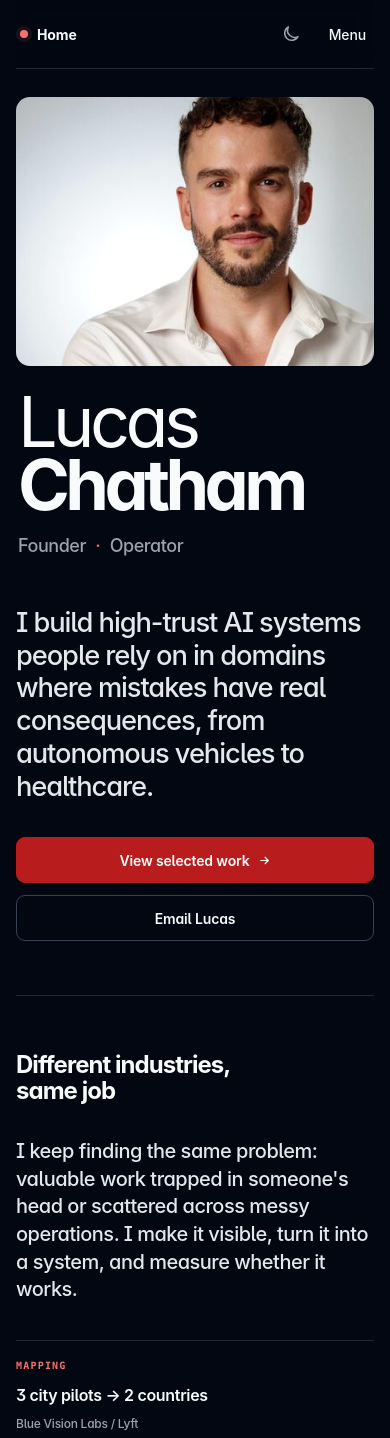
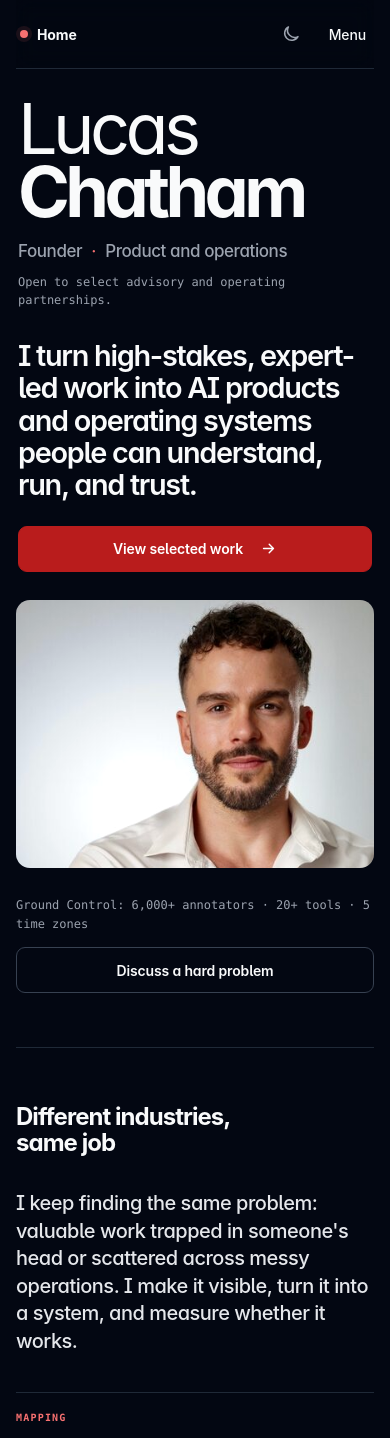
Before and after one commit to lucaschatham/lucaschatham, a Next.js app: page / in a window 390 px wide. Shown: the top 1438 px of the page. Built offline with nearby package versions, Linux system fonts and the light colour scheme.

Commit message:
Implement advisory direction D hero

```diff
--- a/app/page.tsx
+++ b/app/page.tsx
@@ -1,7 +1,6 @@
 import {
   CareerThroughline,
   Hero,
-  Lede,
   ManifestPage,
   RowsSection,
   projectToRow,
@@ -50,7 +49,6 @@ export default function Home() {
         dangerouslySetInnerHTML={{ __html: JSON.stringify(personSchema) }}
       />
       <Hero />
-      <Lede />
       <CareerThroughline />
       {work.length > 0 && (
         <RowsSection
--- a/app/redesign.css
+++ b/app/redesign.css
@@ -333,19 +333,25 @@ summary:focus-visible,
 
 .hero-cine {
   display: grid;
-  grid-template-columns: minmax(0, 1.08fr) minmax(320px, 0.92fr);
-  align-items: center;
-  gap: clamp(36px, 6vw, 80px);
+  grid-template-columns: minmax(0, 1fr) minmax(320px, 0.88fr);
+  grid-template-rows: auto 1fr;
+  align-items: start;
+  column-gap: clamp(36px, 6vw, 80px);
+  row-gap: 24px;
   margin-top: 64px;
+  padding-bottom: 72px;
+  border-bottom: 1px solid var(--line);
   background: transparent;
   overflow: visible;
 }
 
-.hero-copy {
+.hero-story {
+  grid-column: 1;
+  grid-row: 1;
   display: flex;
   flex-direction: column;
-  justify-content: center;
-  padding: 0;
+  align-items: flex-start;
+  min-width: 0;
 }
 
 .hero-eyebrow,
@@ -363,7 +369,7 @@ summary:focus-visible,
   position: static;
   margin: 0;
   color: var(--silver-100);
-  font-size: clamp(60px, 8vw, 100px);
+  font-size: clamp(60px, 7vw, 92px);
   font-weight: 400;
   line-height: 0.9;
   letter-spacing: -0.065em;
@@ -376,10 +382,9 @@ summary:focus-visible,
 }
 
 .hero-role {
-  display: block;
-  margin-top: 26px;
+  margin: 0;
   color: var(--gray-400);
-  font-size: clamp(18px, 2vw, 24px);
+  font-size: clamp(17px, 1.7vw, 21px);
   font-weight: 500;
   letter-spacing: -0.025em;
 }
@@ -389,8 +394,38 @@ summary:focus-visible,
   padding: 0 5px;
 }
 
+.hero-meta {
+  display: grid;
+  gap: 8px;
+  margin-top: 24px;
+}
+
+.hero-status,
+.hero-proof {
+  margin: 0;
+  color: var(--steel-500);
+  font-family: var(--font-mono);
+  font-size: 12px;
+  font-weight: 550;
+  letter-spacing: 0;
+  line-height: 1.55;
+}
+
+.hero-proposition {
+  max-width: 25ch;
+  margin: clamp(28px, 4vw, 42px) 0 0;
+  color: var(--silver-100);
+  font-size: clamp(25px, 3vw, 35px);
+  font-weight: 560;
+  line-height: 1.12;
+  letter-spacing: -0.045em;
+}
+
 .hero-portrait {
-  min-height: 520px;
+  grid-column: 2;
+  grid-row: 1 / span 2;
+  width: 100%;
+  min-height: 0;
   margin: 0;
   overflow: hidden;
   border-radius: 18px;
@@ -412,31 +447,26 @@ summary:focus-visible,
   transform: scale(1.015);
 }
 
-.lede {
-  max-width: none;
-  margin: 72px 0 0;
-  padding: 0 0 72px;
-  border-bottom: 1px solid var(--line);
-  color: var(--silver-100);
+.hero-evidence {
+  grid-column: 1;
+  grid-row: 2;
+  display: flex;
+  flex-wrap: wrap;
+  align-items: center;
+  gap: 14px 18px;
+  align-self: end;
 }
 
-.proof-line {
-  max-width: 760px;
-  margin: 0;
-  color: var(--silver-200);
-  font-size: clamp(25px, 3.25vw, 40px);
-  font-weight: 500;
-  line-height: 1.2;
-  letter-spacing: -0.04em;
-}
-
-.hero-actions {
-  display: flex;
-  gap: 12px;
-  margin-top: 34px;
+.hero-proof {
+  flex-basis: 100%;
+  color: var(--gray-400);
 }
 
 .hero-action {
+  display: inline-flex;
+  align-items: center;
+  justify-content: center;
+  gap: 9px;
   min-height: 46px;
   padding: 0 17px;
   border: 1px solid var(--line-strong);
@@ -449,6 +479,15 @@ summary:focus-visible,
   letter-spacing: -0.01em;
   text-transform: none;
   transition: border-color 150ms ease, background 150ms ease, color 150ms ease;
+}
+
+.hero-story > .hero-action {
+  margin-top: 24px;
+}
+
+.hero-action svg {
+  width: 17px;
+  height: 17px;
 }
 
 .hero-action:hover,
@@ -1210,11 +1249,15 @@ summary:focus-visible,
 
   .hero-cine {
     grid-template-columns: 1fr;
-    gap: 24px;
+    grid-template-rows: auto auto auto;
+    gap: 28px;
     margin-top: 28px;
+    padding-bottom: 54px;
   }
 
-  .hero-copy {
+  .hero-story {
+    grid-column: 1;
+    grid-row: 1;
     padding: 0 2px;
   }
 
@@ -1223,11 +1266,22 @@ summary:focus-visible,
   }
 
   .hero-role {
+    font-size: 17px;
+  }
+
+  .hero-meta {
     margin-top: 16px;
   }
 
+  .hero-proposition {
+    max-width: 27ch;
+    margin-top: 30px;
+    font-size: clamp(25px, 7.4vw, 34px);
+  }
+
   .hero-portrait {
-    order: -1;
+    grid-column: 1;
+    grid-row: 2;
     min-height: 0;
     max-height: none;
     border-radius: 14px;
@@ -1235,16 +1289,13 @@ summary:focus-visible,
 
   .hero-portrait img {
     aspect-ratio: 4 / 3;
-    object-position: center 18%;
+    object-position: center 10%;
   }
 
-  .lede {
-    margin-top: 48px;
-    padding-bottom: 54px;
-  }
-
-  .proof-line {
-    font-size: clamp(23px, 7vw, 32px);
+  .hero-evidence {
+    grid-column: 1;
+    grid-row: 3;
+    align-items: flex-start;
   }
 
   .throughline {
@@ -1319,11 +1370,6 @@ summary:focus-visible,
     font-size: clamp(52px, 18vw, 72px);
   }
 
-  .hero-actions {
-    display: grid;
-    grid-template-columns: 1fr;
-  }
-
   .hero-action {
     width: 100%;
   }
--- a/components/manifest.tsx
+++ b/components/manifest.tsx
@@ -276,13 +276,29 @@ export function ManifestNav({ active }: { active: NavKey }) {
 export function Hero() {
   return (
     <section className="hero-cine" aria-labelledby="home-hero-title">
-      <div className="hero-copy">
+      <div className="hero-story">
         <h1 className="name" id="home-hero-title">
           Lucas <b>Chatham</b>
         </h1>
-        <span className="hero-role">
-          Founder <span aria-hidden="true">·</span> Operator
-        </span>
+        <div className="hero-meta">
+          <p className="hero-role">
+            Founder <span aria-hidden="true">·</span> Product and operations
+          </p>
+          <p className="hero-status">
+            Open to select advisory and operating partnerships.
+          </p>
+        </div>
+        <p className="hero-proposition">
+          I turn high-stakes, expert-led work into AI products and operating
+          systems people can understand, run, and trust.
+        </p>
+        <Link
+          className="hero-action hero-action-primary"
+          href="#work-heading"
+        >
+          View selected work
+          <ArrowRightIcon />
+        </Link>
       </div>
       <figure className="hero-portrait">
         <img
@@ -296,24 +312,16 @@ export function Hero() {
           decoding="async"
         />
       </figure>
-    </section>
-  );
-}
-
-export function Lede() {
-  return (
-    <section className="lede" aria-label="Positioning">
-      <p className="proof-line">
-        I build high-trust AI systems people rely on in domains where mistakes
-        have real consequences, from autonomous vehicles to healthcare.
-      </p>
-      <div className="hero-actions" aria-label="Primary actions">
-        <Link className="hero-action hero-action-primary" href="#work-heading">
-          View selected work
-          <ArrowRightIcon />
-        </Link>
-        <a className="hero-action" href={CONTACT_MAILTO}>
-          Email Lucas
+      <div className="hero-evidence">
+        <p className="hero-proof">
+          Ground Control: 6,000+ annotators <span aria-hidden="true">·</span>{" "}
+          20+ tools <span aria-hidden="true">·</span> 5 time zones
+        </p>
+        <a
+          className="hero-action hero-action-secondary"
+          href={CONTACT_MAILTO}
+        >
+          Discuss a hard problem
         </a>
       </div>
     </section>
```
